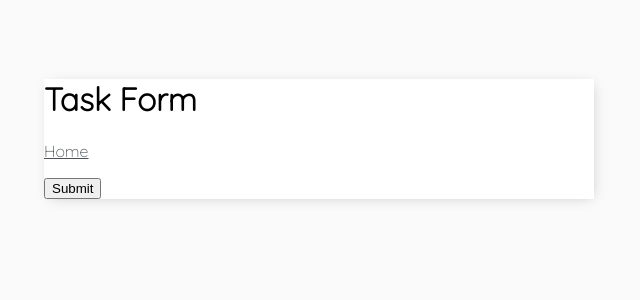
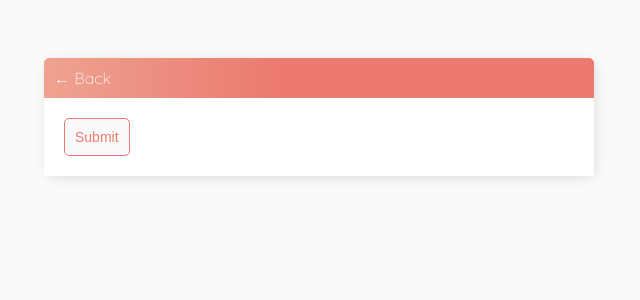
Before and after one commit to ringtho/Todo, a Django app: page /task-create/ in a window 1280 px wide. Shown: the top 300 px of the page, without its empty margins (321-961 px from the left). Run offline with Django 4.2, Linux system fonts and the light colour scheme; a user stored in the database is signed in.

Commit message:
Style other tasks pages

```diff
--- a/base/templates/base/task_form.html
+++ b/base/templates/base/task_form.html
@@ -2,14 +2,17 @@
 
 {% block content %}
 
-<h1>Task Form</h1>
-<p><a href="{% url 'tasks' %}">Home</a></p>
-<div>
+<div class="header-bar">
+    <a href="{% url 'tasks' %}">&#8592; Back</a>
+</div>
+
+<div class="card-body">
     <form method="POST" action="">
         {% csrf_token %}
         {{form.as_p}}
-        <input type="submit" value="Submit">
+        <input class="button" type="submit" value="Submit">
     </form>
 </div>
 
+
 {% endblock content %}
--- a/static/styles/main.css
+++ b/static/styles/main.css
@@ -97,3 +97,6 @@ label{
     cursor: pointer;
     text-decoration: none;
 }
+.card-body{
+    padding: 20px;
+}
```
Also changed, not shown: base/templates/base/delete.html (+13 -6 lines), db.sqlite3.
